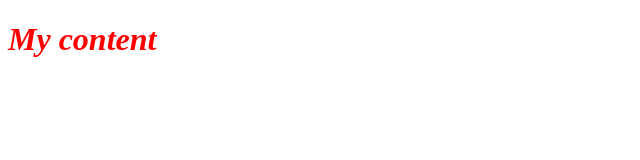
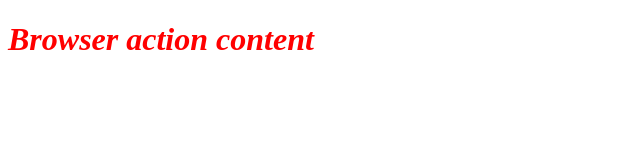
Before and after one commit to skarger/demo-extension, a browser extension: page browserAction/index.html in a window 1280 px wide. Shown: the whole page, without its empty margins (0-640 px from the left). Drawn offline with Linux system fonts and the light colour scheme.

Commit message:
Diffentiate browser and page actions

```diff
--- a/browserAction/index.html
+++ b/browserAction/index.html
@@ -5,7 +5,7 @@
     <link href="style.css" rel="stylesheet" />
   </head>
   <body>
-    <h1 id="myHeading">My content</h1>
+    <h1 id="myHeading">Browser action content</h1>
     <script src="script.js"></script>
   </body>
 </html>
```
Also changed, not shown: pageAction/index.html (+1 -1 lines), manifest.json.
